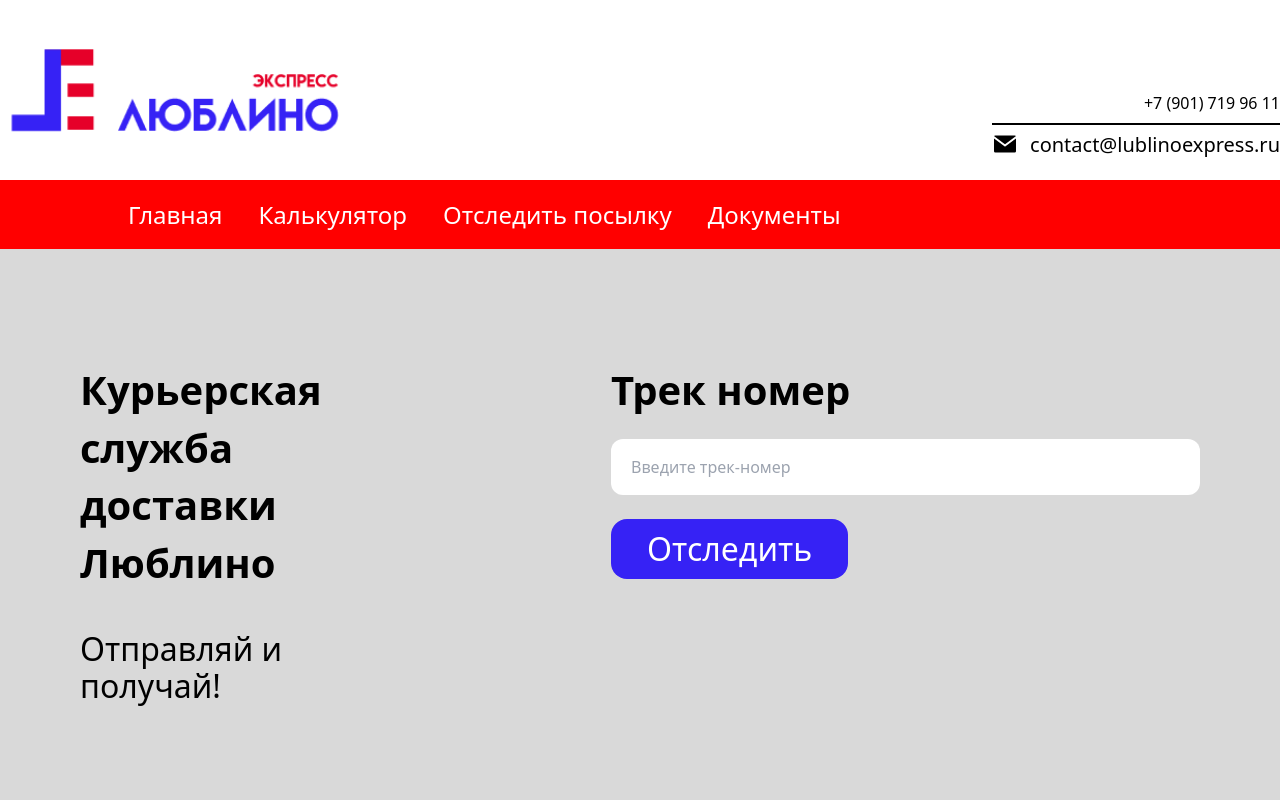
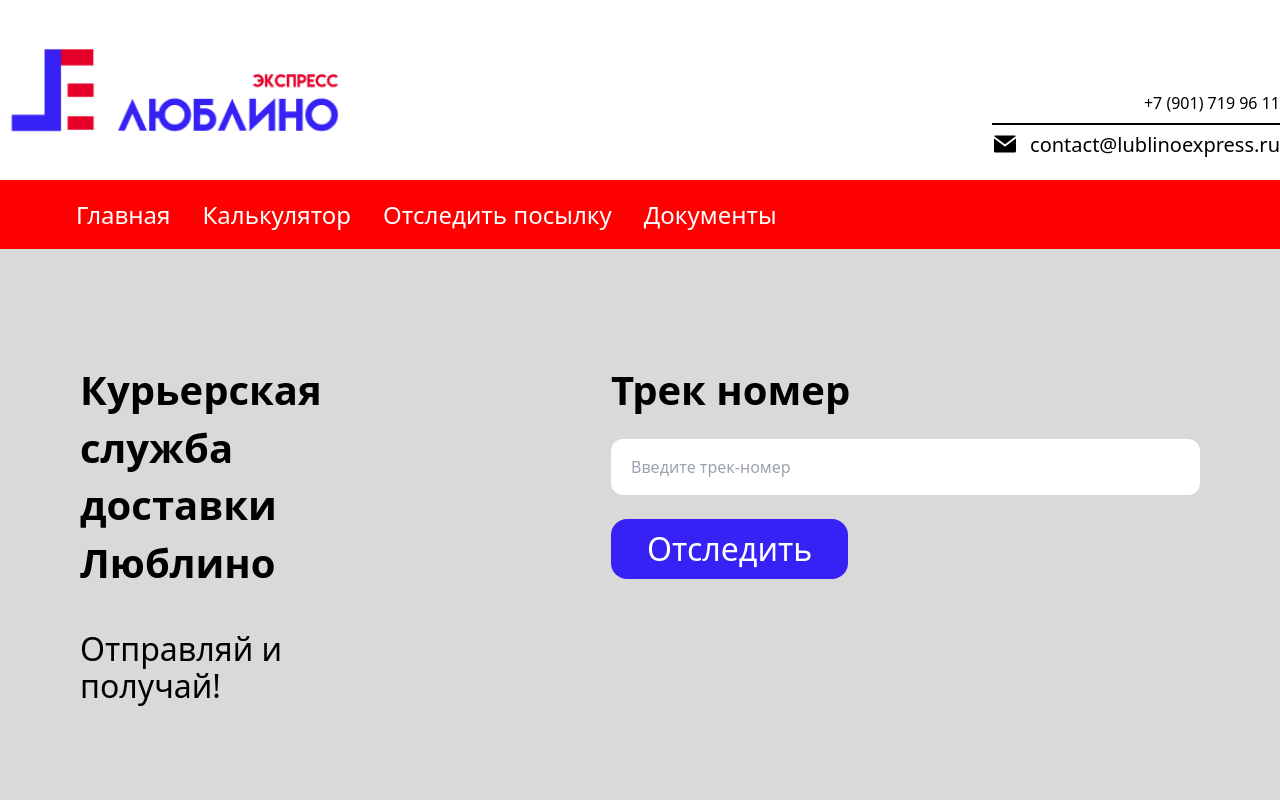
Before and after one commit to dmitrikosunovski/lublino, a Next.js app in the folder client/: page / in a window 1280 px wide. Shown: the top 800 px of the page. Built offline with nearby package versions, Linux system fonts and the light colour scheme.

Commit message:
lowHeader fix css

```diff
--- a/client/src/Components/Header/Header.module.scss
+++ b/client/src/Components/Header/Header.module.scss
@@ -36,7 +36,8 @@
 }
 
 .lowHeader {
-    @apply mt-6 px-32 py-5 flex justify-start gap-9;
+    @apply mt-6 py-5 flex justify-start gap-8;
+    padding-left: 76px;
     background-color: red;
     color: white;
 }
```
